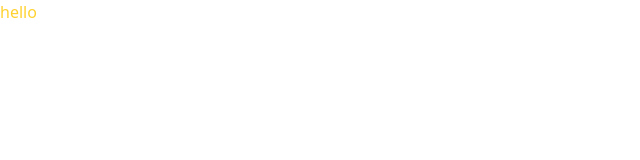
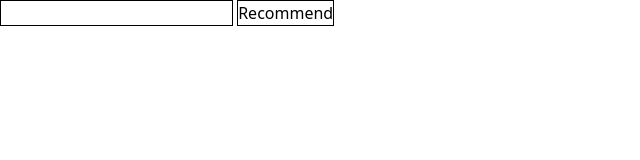
Before and after one commit to jayngl/Ani-rec, a website built with Vite: page ani-rec/index.html in a window 1280 px wide. Shown: the whole page, without its empty margins (0-640 px from the left). Built offline with nearby package versions, Linux system fonts and the light colour scheme.

Commit message:
testing commit to repo

```diff
--- a/ani-rec/index.html
+++ b/ani-rec/index.html
@@ -8,7 +8,14 @@
     <title>Ani-rec</title>
   </head>
   <body>
-    <h1 class="text-amber-300">hello</h1>
+    <div>
+      <input type="text" id="search-anime" class="border" />
+      <button id="search-btn" class="border">Recommend</button>
+    </div>
+    <!-- Have order by rating  and year -->
+    <!-- have side panel with genre -->
+    <div id="anime-container"></div>
+
     <script src="src/index.js"></script>
   </body>
 </html>
--- a/ani-rec/src/index.js
+++ b/ani-rec/src/index.js
@@ -0,0 +1 @@
+// https://anime-db.p.rapidapi.com/anime?page=1&size=10&search=Fullmetal&genres=Fantasy%2CDrama&sortBy=ranking&sortOrder=asc
```
